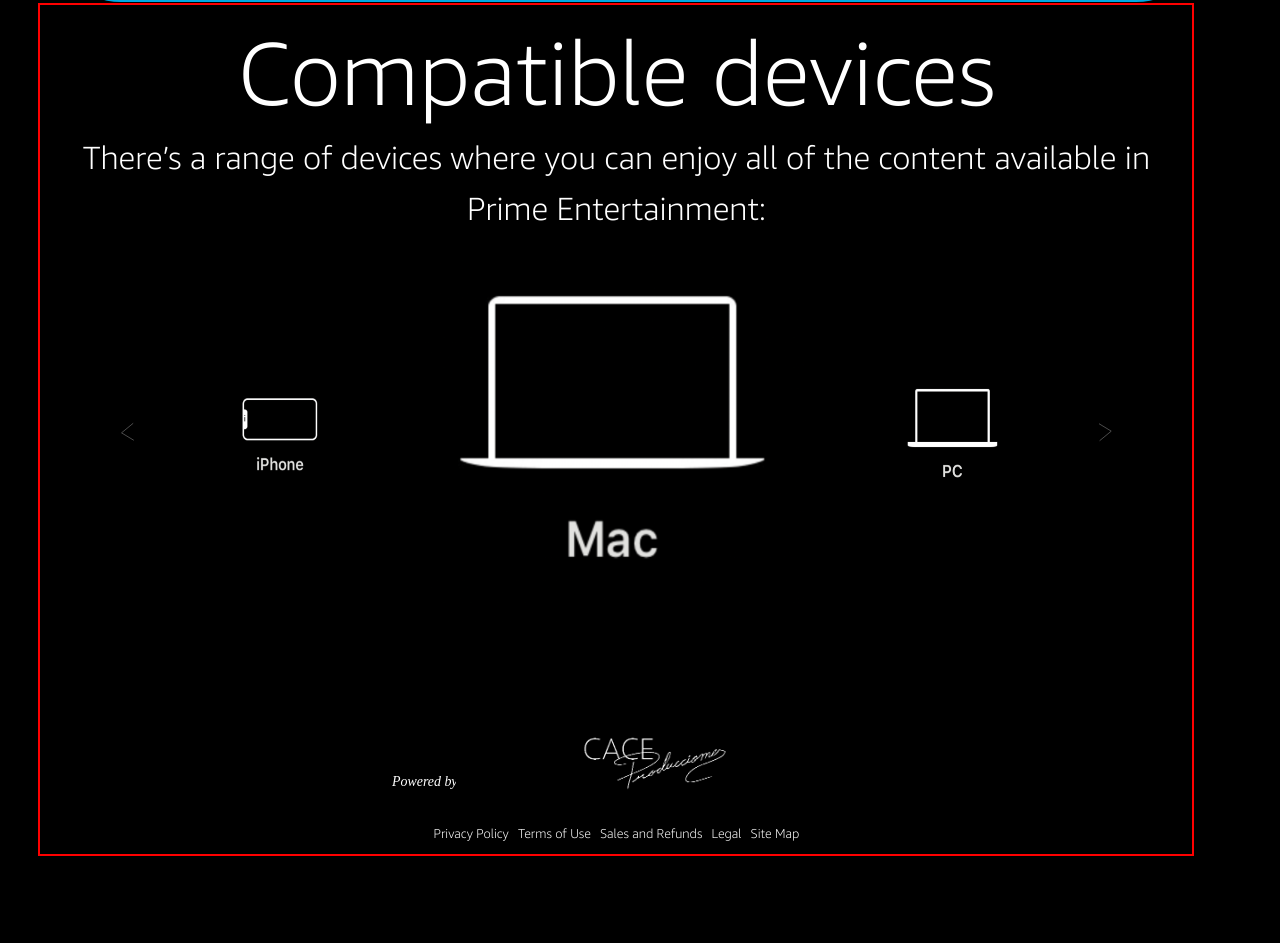
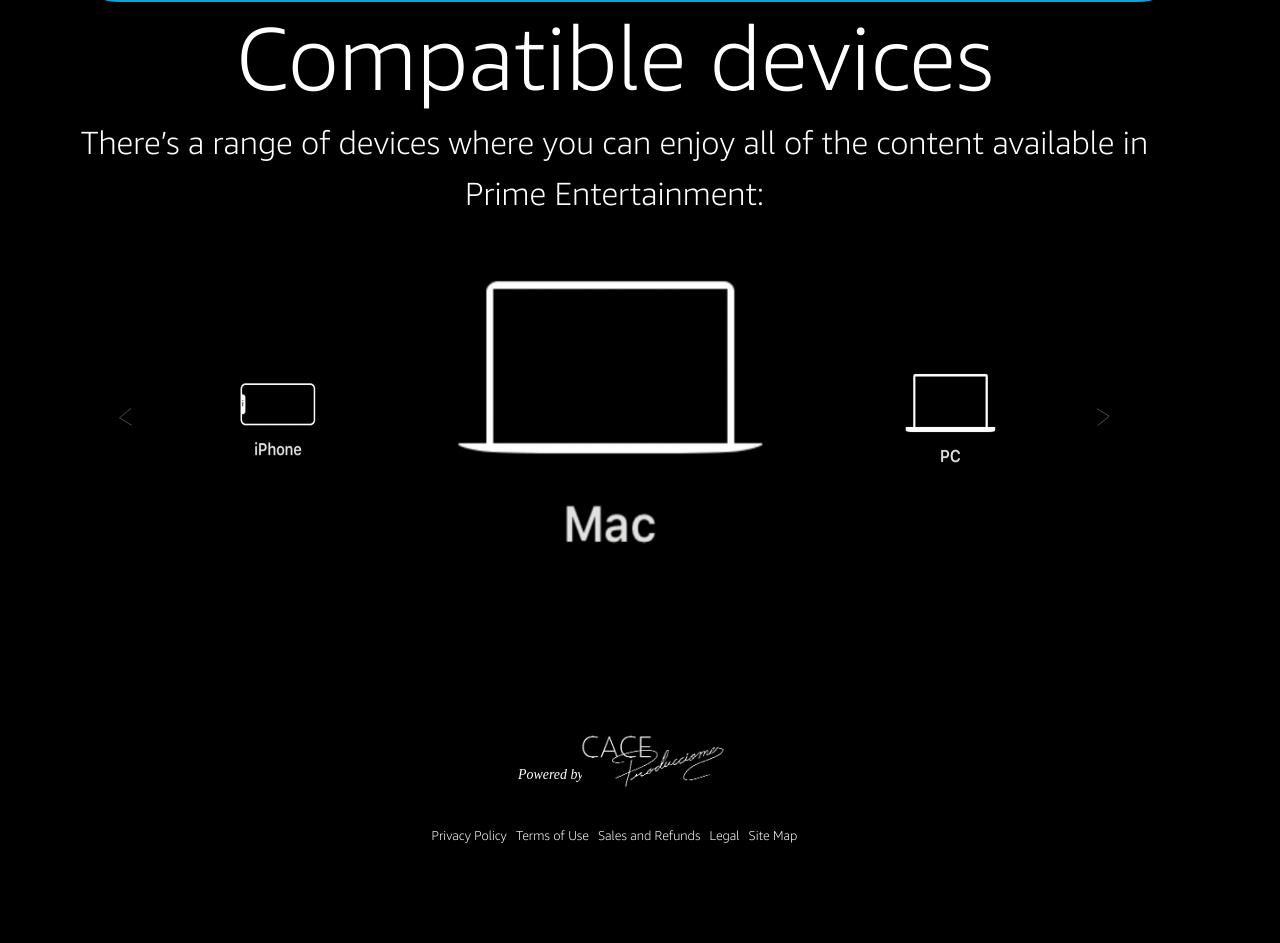
Before and after one commit to wilmer7522/HTML_Rojas_Wilmer, a plain HTML site: page Dia7/index.html in a window 1280 px wide. Shown: the part 2019-2962 px from the top of the page. Drawn offline with Linux system fonts and the light colour scheme.

Commit message:
finalizado

```diff
--- a/Dia7/index.html
+++ b/Dia7/index.html
@@ -118,7 +118,10 @@
 
             <div class="invertido">
                 <img class="power" src="imagenes/Powered by.svg" alt="">
-                <img class="firma" src="imagenes/Logo CACE Invertido UP.png" alt="">
+                <div class="fir">
+                    <img class="firma" src="imagenes/Logo CACE Invertido UP.png" alt="">
+                </div>
+
 
             </div>
 
--- a/Dia7/style.css
+++ b/Dia7/style.css
@@ -156,7 +156,7 @@ body{
     height: auto;
     margin-left: 3vw;
     margin-top: 4vw;
-    border: 2px solid red;
+
 }
 
 .compatible p {
@@ -216,12 +216,18 @@ body{
     height: auto;
     margin-inline: 0.5vw;
 }
+
+.fir {
+    margin-left: -10vw;
+    margin-top: 1vw;
+}
 .firma {
 
     width: 30vw;
     height: auto;
     margin-inline: 0.5w ;
     margin-top: 8vw;
+    margin-right: -10vw;
 }
 
 .footer {
@@ -234,7 +240,3 @@ body{
     margin-top: -10vw;
 
 }
-
-.pie {
-
-}
```
